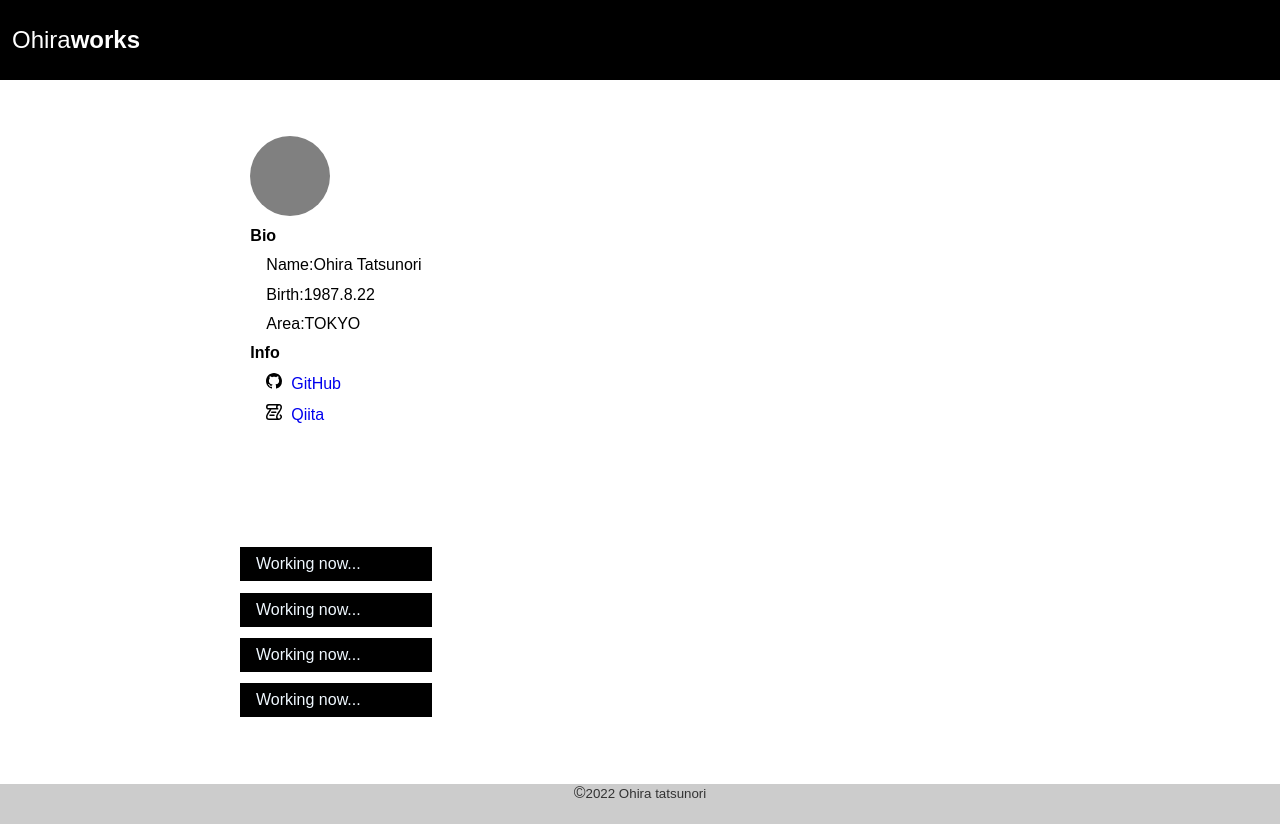
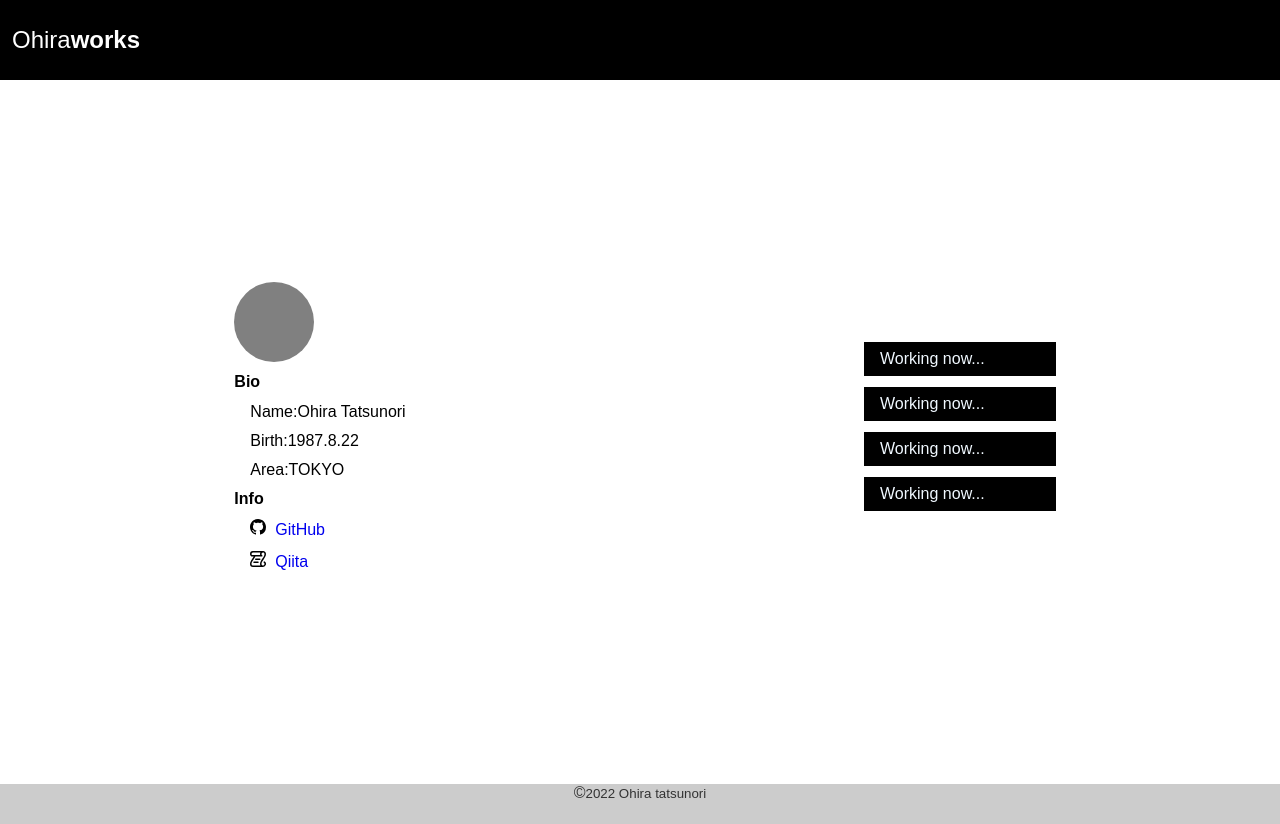
Before and after one commit to Ohiratatsunori/my-works, a plain HTML site: page index.html in a window 1280 px wide. Drawn offline with Linux system fonts and the light colour scheme.

Commit message:
リンク追加、再ページスタイル修正

```diff
--- a/style.css
+++ b/style.css
@@ -22,12 +22,14 @@ body {
 #main > div {
   width: 50%;
   min-width: 280px;
-  padding: 2em 1em;
 }
 .profile {
   display: flex;
   align-items: center;
   justify-content: center;
+}
+.profile-items {
+  padding: 2em 1em;
 }
 .profile-items > div{
   margin-bottom: 0.7em;
@@ -50,7 +52,9 @@ body {
   align-items: center;
   justify-content: center;
 }
-
+.porfolio-items {
+  padding: 2em 1em;
+}
 .porfolio-items > div {
   background-color: black;
   color: aliceblue;
```
